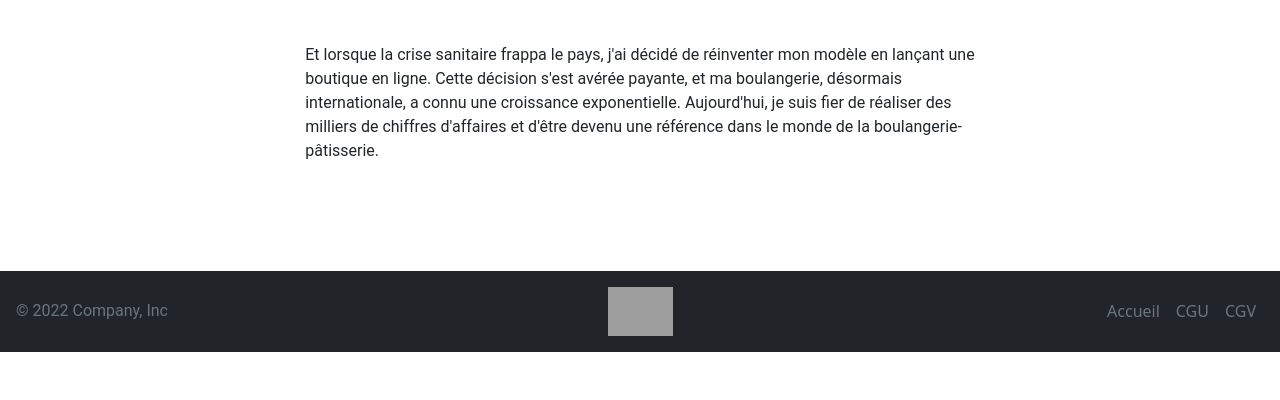
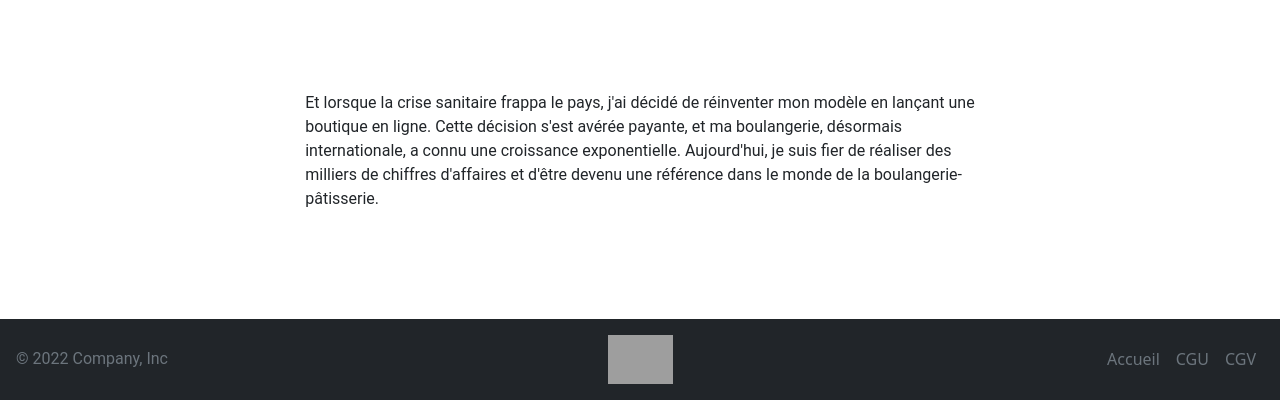
Before and after one commit to ilan990/Boulanger-Ilan, a PHP site: template Vue/vueHistoire.php in a window 1280 px wide. Shown: the part 1445-1845 px from the top of the page. Before the commit the page ends 1797 px from the top, so only its background shows below. Run offline with PHP 8.4, Linux system fonts and the light colour scheme; the template is opened without the code that fills it, so the values that code supplies are empty; some libraries are stand-ins or nearby versions; some web fonts are replaced; grey boxes are pictures that could not be loaded.

Commit message:
ajout margin-top

```diff
--- a/Vue/vueHistoire.php
+++ b/Vue/vueHistoire.php
@@ -1,5 +1,5 @@
 <?php $this->titre = "Boulanger'Ilan - Histoire"; ?>
-<section class="container">
+<section class="container mt-5">
     <div class="grid-flex ">
         <div class="col col-image" style="background-image: url(https://images.lanouvellerepublique.fr/image/upload/t_1020w/5f1394cacc4e4705038b47fb.jpg);">
         </div>
```
